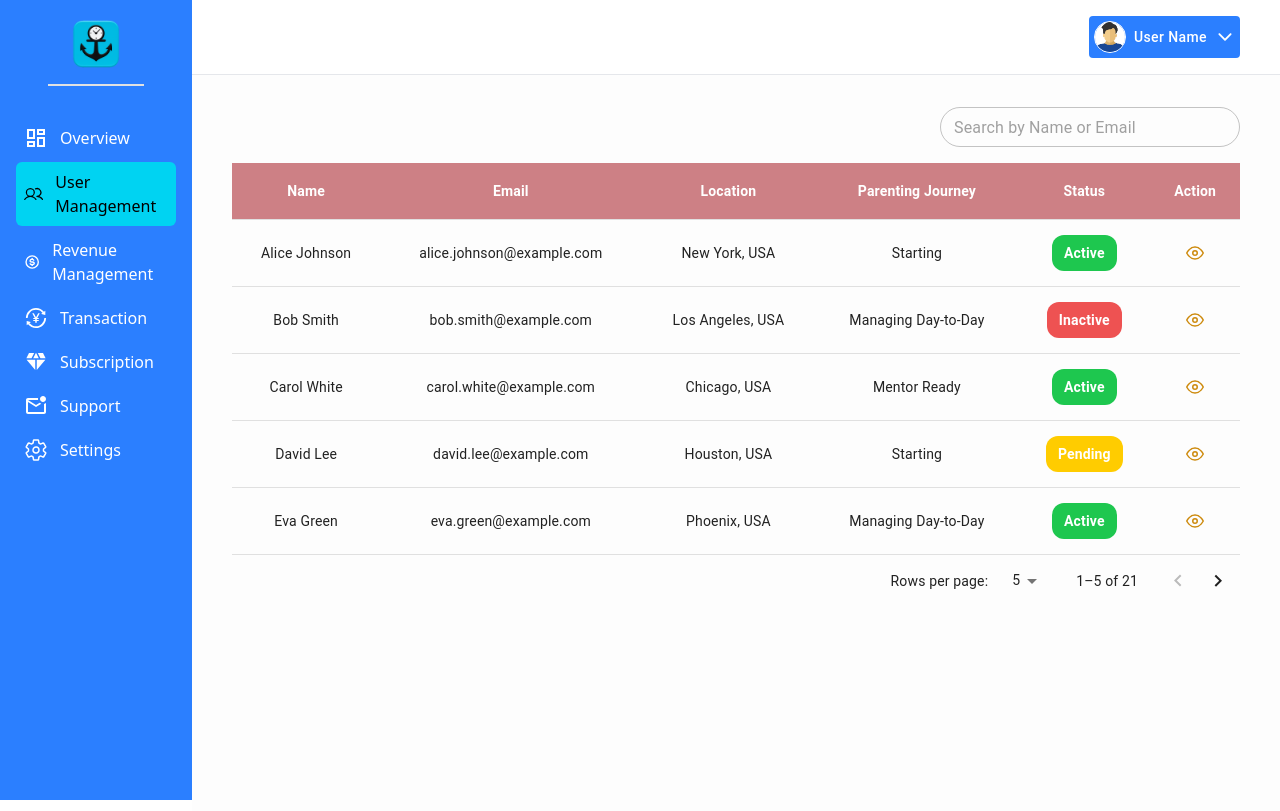
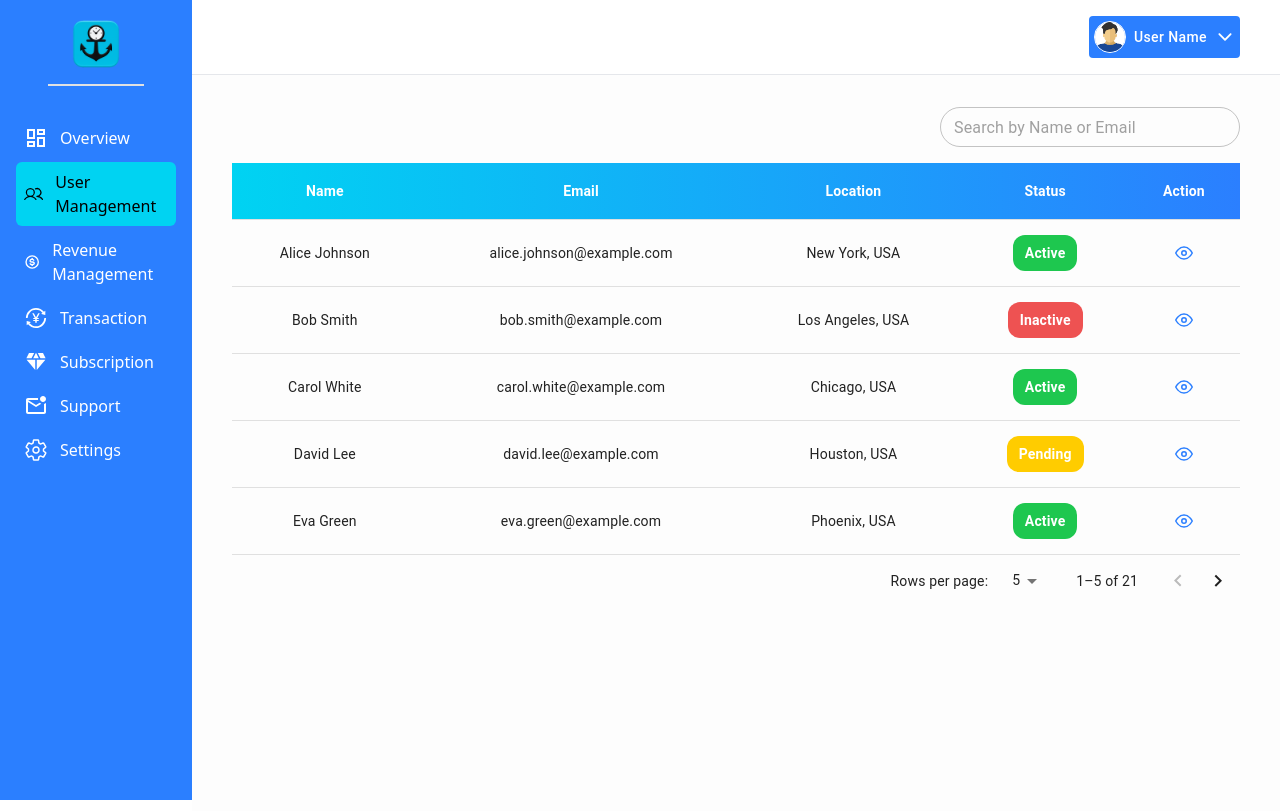
Before and after one commit to sparktechagency/tsamuels-dashboard, a React (Vite) app: page /user-management in a window 1280 px wide. Built offline with nearby package versions, Linux system fonts and the light colour scheme.

Commit message:
Added User Management

```diff
--- a/src/components/Dashboard/UserDetails.jsx
+++ b/src/components/Dashboard/UserManagement.jsx
@@ -190,7 +190,7 @@ const usersData = [
   },
 ];
 
-export default function UserDetails() {
+export default function UserManagement() {
   const [searchText, setSearchText] = useState("");
   const [filteredUsers, setFilteredUsers] = useState(usersData);
   const [page, setPage] = useState(0);
@@ -237,7 +237,7 @@ export default function UserDetails() {
             width: 300,
             "& .MuiOutlinedInput-root": {
               "&.Mui-focused fieldset": {
-                borderColor: "#CD8085", // Change border color on focus
+                borderColor: "#2B7FFF", // Change border color on focus
               },
             },
             "& .MuiOutlinedInput-notchedOutline": {
@@ -262,7 +262,11 @@ export default function UserDetails() {
       <TableContainer>
         <Table>
           <TableHead>
-            <TableRow sx={{ backgroundColor: "#CD8085" }}>
+            <TableRow
+              sx={{
+                background: "linear-gradient(90deg, #00D3F2 0%, #2B7FFF 100%)",
+              }}
+            >
               <TableCell
                 sx={{
                   color: "#fff",
@@ -293,16 +297,7 @@ export default function UserDetails() {
               >
                 Location
               </TableCell>
-              <TableCell
-                sx={{
-                  color: "#fff",
-                  textAlign: "center",
-                  fontWeight: "bold",
-                  fontSize: "14px",
-                }}
-              >
-                Parenting Journey
-              </TableCell>
+
               <TableCell
                 sx={{
                   color: "#fff",
@@ -340,9 +335,6 @@ export default function UserDetails() {
                     {user.location}
                   </TableCell>
                   <TableCell sx={{ textAlign: "center" }}>
-                    {user.parentingJourney}
-                  </TableCell>
-                  <TableCell sx={{ textAlign: "center" }}>
                     <span
                       style={{
                         padding: "10px 12px",
@@ -364,7 +356,7 @@ export default function UserDetails() {
                   </TableCell>{" "}
                   <TableCell sx={{ textAlign: "center" }}>
                     <IconButton onClick={() => handleOpenModal(user)}>
-                      <FiEye className="text-lg text-[#cd8a0d]" />
+                      <FiEye className="text-lg text-[#2B7FFF]" />
                     </IconButton>
                   </TableCell>
                 </TableRow>
--- a/src/components/Routes/Routes.jsx
+++ b/src/components/Routes/Routes.jsx
@@ -7,7 +7,6 @@ import Dashboard from "../Dashboard/Dashboard";
 import Notifications from "../Dashboard/Notifications";
 import VerifyOtp from "../../pages/VeryfiOTP";
 import UpdatePassword from "../../pages/UpdatePassword";
-import UserDetails from "../Dashboard/UserDetails";
 import Settings from "../Dashboard/Settings";
 import Profile from "../Dashboard/Settings/Profile";
 import ChangePassword from "../Dashboard/Settings/ChangePassword";
@@ -19,6 +18,7 @@ import RevenueManagement from "../Dashboard/Diagnosis";
 import Transaction from "../Dashboard/Transaction";
 import Subscription from "../Dashboard/Subscription";
 import Support from "../Dashboard/Support";
+import UserManagement from "../Dashboard/UserManagement";
 
 const router = createBrowserRouter([
   {
@@ -55,7 +55,7 @@ const router = createBrowserRouter([
           },
           {
             path: "user-management",
-            element: <UserDetails />,
+            element: <UserManagement />,
           },
           {
             path: "revenue-management",
```
